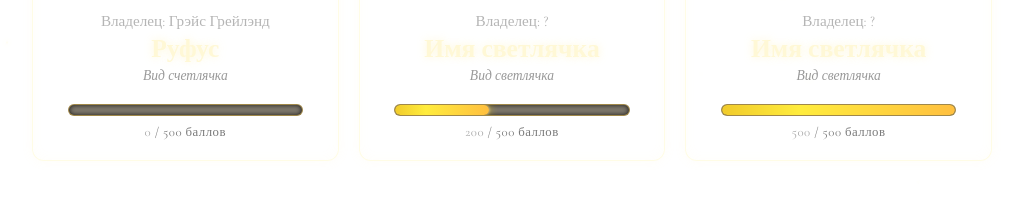
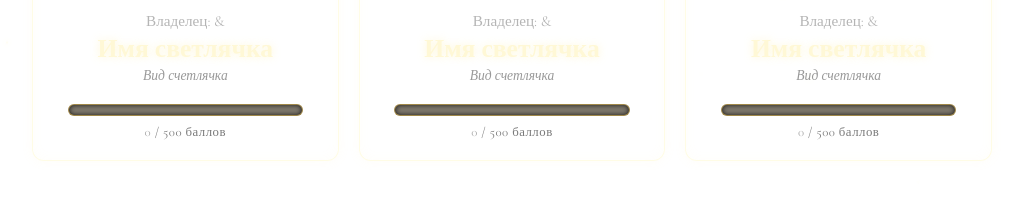
Before and after one commit to GGreyland/fireflies, a plain HTML site: page index.html in a window 1280 px wide. Shown: the part 449-648 px from the top of the page, without its empty margins (128-1151 px from the left). Drawn offline with nearby package versions, Linux system fonts and the light colour scheme.

Commit message:
Update index.html

```diff
--- a/index.html
+++ b/index.html
@@ -3,7 +3,6 @@
 <head>
     <meta charset="UTF-8">
     <meta name="viewport" content="width=device-width, initial-scale=1.0">
-    <title>Приручаемые светлячки</title>
     <!-- Подключение современного шрифта с засечками -->
     <link rel="preconnect" href="https://fonts.googleapis.com">
     <link rel="preconnect" href="https://fonts.gstatic.com" crossorigin>
@@ -204,10 +203,10 @@
                     <img class="firefly-img" src="https://psv4.vkuserphoto.ru/s/v1/d2/CTRYP8f4w0NI3N1Ctf2LKLLSVQ41O6YdGfbDtvYfP5-2p7yAWD0exIR5S7WTgm3pZdfNdj84jDH436Q_gq-vw0n6xgjJkweYftc2u-cNGIflDYjQqFVU445Fpt7-GL8oSRuMGZV6lVEG/0_Svetlyachok.png" alt="Светлячок">
 
                     <!-- Имя владельца -->
-                    <div class="owner-name">Владелец: Грэйс Грейлэнд</div>
+                    <div class="owner-name">Владелец: &</div>
 
                     <!-- Имя светлячка -->
-                    <div class="firefly-name">Руфус</div>
+                    <div class="firefly-name">Имя светлячка</div>
 
                     <!-- Вид светлячка -->
                     <div class="firefly-species">Вид счетлячка</div>
@@ -222,39 +221,49 @@
                 </td>
 
                 <!-- ================= ЯЧЕЙКА 2 ================= -->
-                <td class="firefly-cell">
+                 <td class="firefly-cell">
+                    <!-- Ссылка на картинку -->
                     <img class="firefly-img" src="https://psv4.vkuserphoto.ru/s/v1/d2/CTRYP8f4w0NI3N1Ctf2LKLLSVQ41O6YdGfbDtvYfP5-2p7yAWD0exIR5S7WTgm3pZdfNdj84jDH436Q_gq-vw0n6xgjJkweYftc2u-cNGIflDYjQqFVU445Fpt7-GL8oSRuMGZV6lVEG/0_Svetlyachok.png" alt="Светлячок">
 
-                    <div class="owner-name">Владелец: ?</div>
+                    <!-- Имя владельца -->
+                    <div class="owner-name">Владелец: &</div>
 
-                    <div class="firefly-name">Имя светлячка </div>
+                    <!-- Имя светлячка -->
+                    <div class="firefly-name">Имя светлячка</div>
 
-                    <div class="firefly-species">Вид светлячка</div>
+                    <!-- Вид светлячка -->
+                    <div class="firefly-species">Вид счетлячка</div>
 
-                    <!-- Указано 480 баллов из 500 -->
+                    <!-- Шкала прогресса: Укажите количество баллов в --pts: ХX; (макс. 500) -->
                     <div class="progress-container">
-                        <div class="progress-bar" style="--pts: 200;"></div>
+                        <div class="progress-bar" style="--pts: 0;"></div>
                     </div>
 
-                    <div class="points-text"><span>200</span> / 500 баллов</div>
+                    <!-- Надпись под шкалой -->
+                    <div class="points-text"><span>0</span> / 500 баллов</div>
                 </td>
 
                 <!-- ================= ЯЧЕЙКА 3 ================= -->
-                <td class="firefly-cell">
+                 <td class="firefly-cell">
+                    <!-- Ссылка на картинку -->
                     <img class="firefly-img" src="https://psv4.vkuserphoto.ru/s/v1/d2/CTRYP8f4w0NI3N1Ctf2LKLLSVQ41O6YdGfbDtvYfP5-2p7yAWD0exIR5S7WTgm3pZdfNdj84jDH436Q_gq-vw0n6xgjJkweYftc2u-cNGIflDYjQqFVU445Fpt7-GL8oSRuMGZV6lVEG/0_Svetlyachok.png" alt="Светлячок">
 
-                    <div class="owner-name">Владелец: ?</div>
+                    <!-- Имя владельца -->
+                    <div class="owner-name">Владелец: &</div>
 
+                    <!-- Имя светлячка -->
                     <div class="firefly-name">Имя светлячка</div>
 
-                    <div class="firefly-species">Вид светлячка</div>
+                    <!-- Вид светлячка -->
+                    <div class="firefly-species">Вид счетлячка</div>
 
-                    <!-- Указано 150 баллов из 500 -->
+                    <!-- Шкала прогресса: Укажите количество баллов в --pts: ХX; (макс. 500) -->
                     <div class="progress-container">
-                        <div class="progress-bar" style="--pts: 500;"></div>
+                        <div class="progress-bar" style="--pts: 0;"></div>
                     </div>
 
-                    <div class="points-text"><span>500</span> / 500 баллов</div>
+                    <!-- Надпись под шкалой -->
+                    <div class="points-text"><span>0</span> / 500 баллов</div>
                 </td>
             </tr>
             <!-- Чтобы добавить еще одну строчку из 3-х светлячков, просто скопируйте блок <tr>...</tr> ниже -->
```
